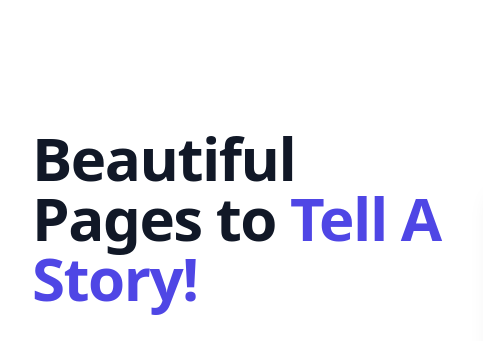
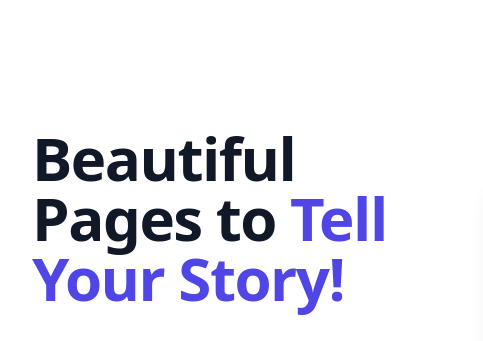
Before and after one commit to Virgold/pine, a plain HTML site: page index.html in a window 1280 px wide. Shown: the top 341 px of the page, 152-635 px from the left. Drawn offline with nearby package versions, Linux system fonts and the light colour scheme.

Commit message:
update-on-hero-caption

```diff
--- a/index.html
+++ b/index.html
@@ -28,7 +28,7 @@
                             <h1
                                 class="text-4xl font-extrabold tracking-tight text-gray-900 sm:text-5xl md:text-4xl lg:text-5xl xl:text-6xl">
                                 <span class="block xl:inline">Beautiful Pages to</span>
-                                <span class="block text-indigo-600 xl:inline" data-primary="indigo-600">Tell A
+                                <span class="block text-indigo-600 xl:inline" data-primary="indigo-600">Tell Your
                                     Story!</span>
                             </h1>
                             <p class="mx-auto text-base text-gray-500 sm:max-w-md lg:text-xl md:max-w-3xl">It's never
```
